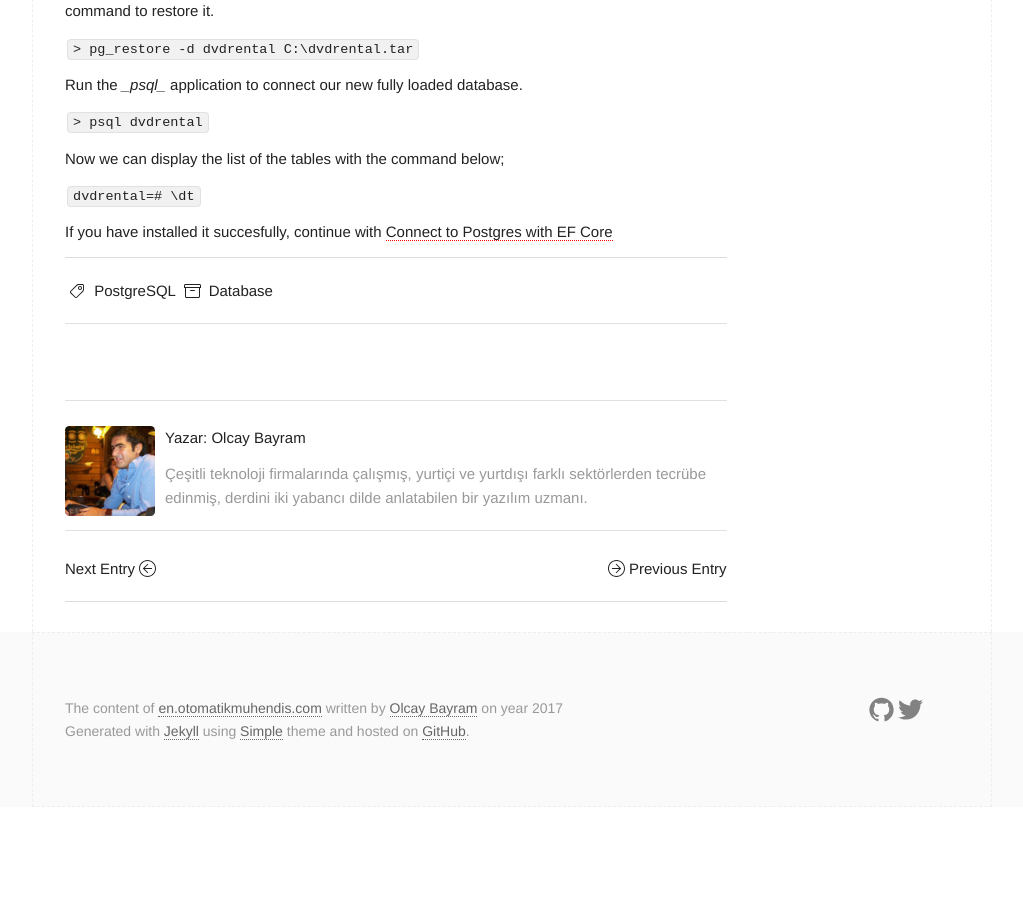
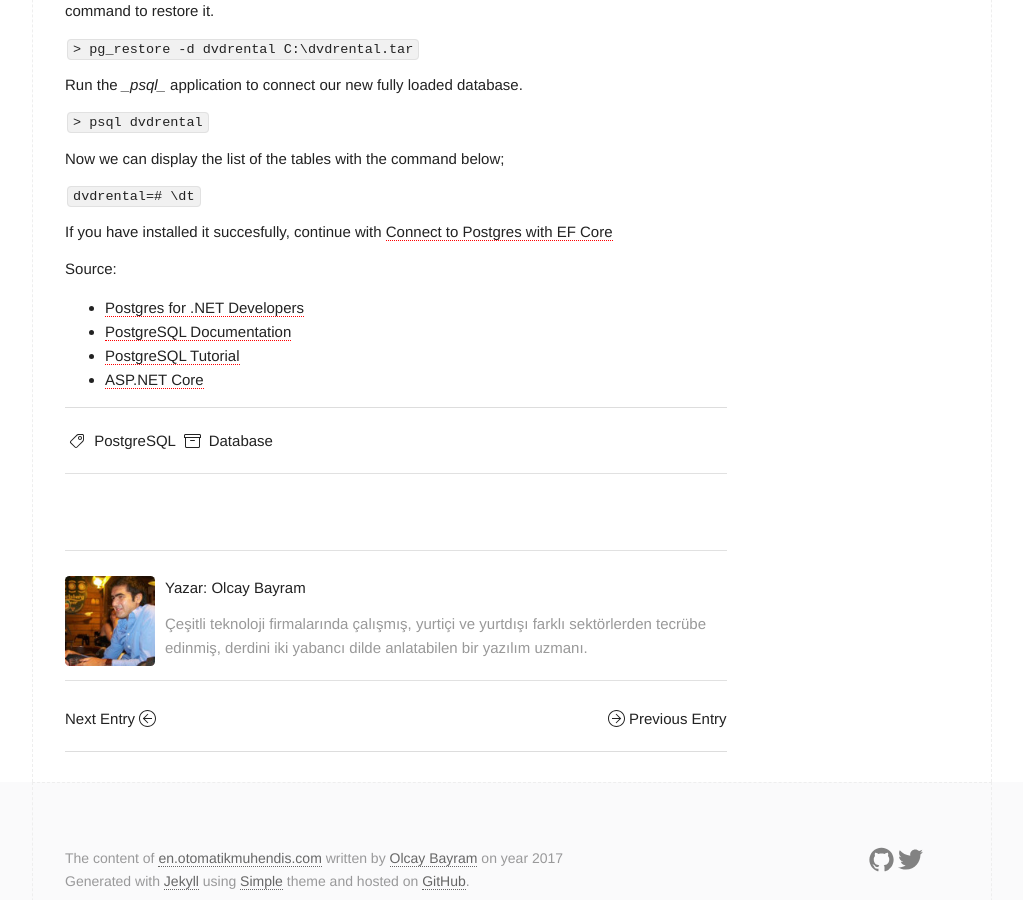
Before and after one commit to otomatikmuhendis/aclockworkengineer, a Jekyll site: the page built from _posts/2017-05-05-installing-postgresql-and-loading-sample-data.md, in a window 1280 px wide and 900 px high, scrolled down 1160 px. Shown: the whole window, without its empty margins (128-1151 px from the left). Built offline with Jekyll 4.4.1, drawn with Linux system fonts in a browser that asks for light colours; comment, search, counter and statistics services are not loaded; before the commit the page ends 1967 px from its top, so only the background shows below that.

Commit message:
Updated 2017-05-05-installing-postgresql-and-loading-sample-data.md

```diff
--- a/_posts/2017-05-05-installing-postgresql-and-loading-sample-data.md
+++ b/_posts/2017-05-05-installing-postgresql-and-loading-sample-data.md
@@ -46,3 +46,10 @@ Now we can display the list of the tables with the command below;
 `dvdrental=# \dt`
 
 If you have installed it succesfully, continue with [Connect to Postgres with EF Core]({{site.baseurl}}/2017/05/05/installing-postgresql-and-loading-sample-data/)
+
+Source:
+
+- [Postgres for .NET Developers](https://app.pluralsight.com/library/courses/postgres-dotnet-developers/)
+- [PostgreSQL Documentation](https://www.postgresql.org/docs/current/static/)
+- [PostgreSQL Tutorial](http://www.postgresqltutorial.com/)
+- [ASP.NET Core](https://docs.microsoft.com/en-us/aspnet/core/)
```
